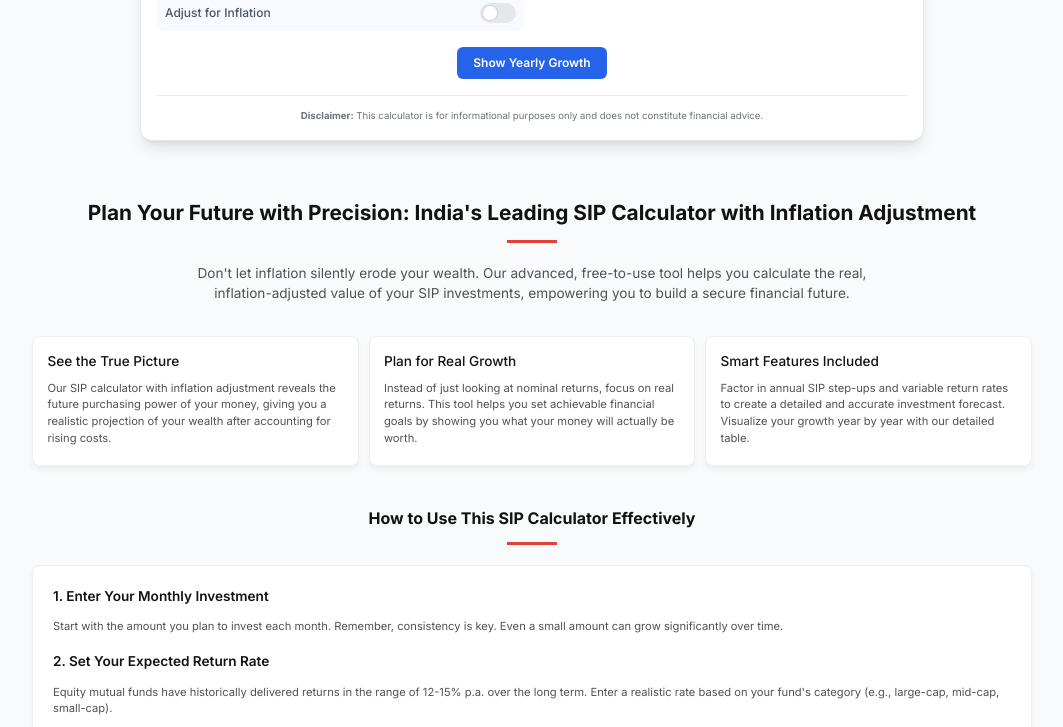
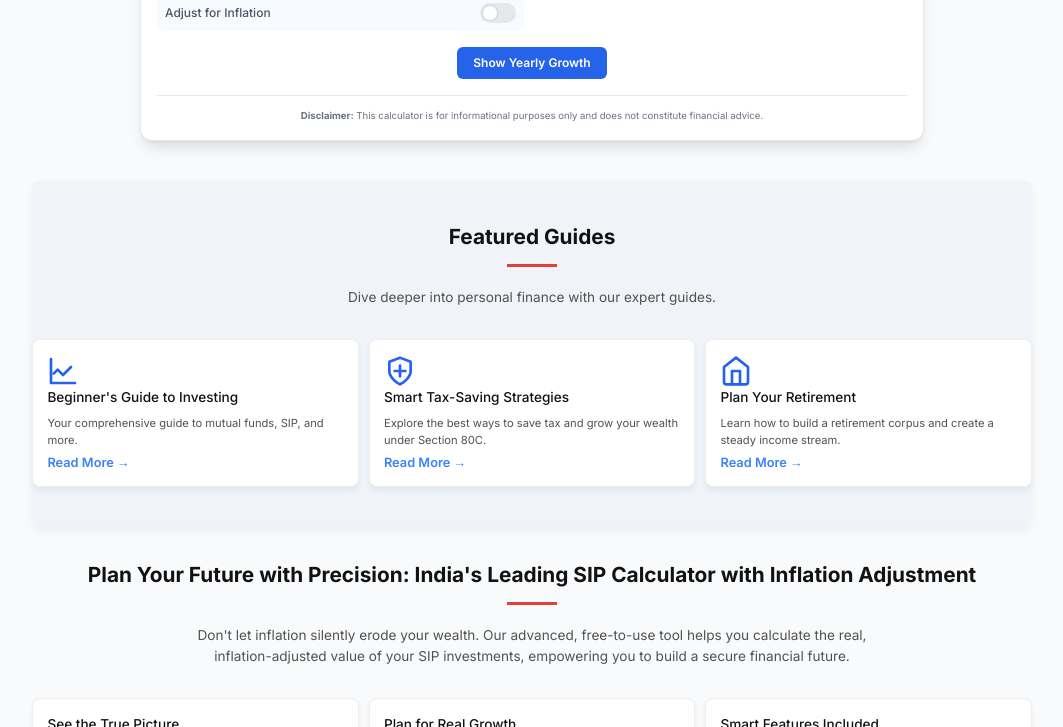
Before and after one commit to toolblaster/Calculator.toolblaster.com, a plain HTML site: page index.html in a window 1280 px wide. Shown: the part 510-1237 px from the top of the page, without its empty margins (108-1171 px from the left). Drawn offline with nearby package versions, Linux system fonts and the light colour scheme; files that its build step writes are made by us from their sources; files whose address does not match are found by name.

Commit message:
Update index.html

```diff
--- a/index.html
+++ b/index.html
@@ -19,6 +19,33 @@
 
     <style>
         .hidden { display: none !important; }
+
+        /* Custom styles for the new guides section */
+        .featured-guides-section {
+            padding: 2.5rem 0;
+            margin: 0 auto;
+            max-width: 1000px;
+            /* Added background to make it stand out */
+            background-color: #f0f4f8;
+            border-radius: 0.5rem;
+            box-shadow: 0 4px 10px rgba(0,0,0,0.05);
+            margin-top: 2rem;
+        }
+
+        /* Additional styling for the links inside the guide cards */
+        .guide-link {
+            font-size: 0.8rem;
+            font-weight: 600;
+            color: #3B82F6; /* Use a brand-like blue */
+            text-decoration: none;
+            margin-top: auto; /* Push the link to the bottom of the card */
+            transition: color 0.3s ease;
+            align-self: flex-start; /* Align link to the left */
+        }
+
+        .guide-link:hover {
+            color: #1D4ED8; /* A darker blue on hover */
+        }
     </style>
     <!-- Updated: JSON-LD Structured Data for both WebPage and FAQPage -->
     <script type="application/ld+json">
@@ -335,6 +362,38 @@
             </div>
         </div>
 
+        <!-- Featured Guides Section - NEW CONTENT ADDED HERE -->
+        <section class="featured-guides-section">
+            <h2 class="section-title">Featured Guides</h2>
+            <p class="section-subtitle">Dive deeper into personal finance with our expert guides.</p>
+            <div class="card-container">
+                <a href="guides.html" class="content-card">
+                    <div class="icon-container">
+                        <svg xmlns="http://www.w3.org/2000/svg" width="32" height="32" viewBox="0 0 24 24" fill="none" stroke="#2563EB" stroke-width="2" stroke-linecap="round" stroke-linejoin="round" class="lucide lucide-line-chart"><path d="M3 3v18h18"/><path d="m18 9-6 6-4-4-3 3"/></svg>
+                    </div>
+                    <h3>Beginner's Guide to Investing</h3>
+                    <p>Your comprehensive guide to mutual funds, SIP, and more.</p>
+                    <span class="guide-link">Read More &rarr;</span>
+                </a>
+                <a href="tax-saving-guide.html" class="content-card">
+                    <div class="icon-container">
+                        <svg xmlns="http://www.w3.org/2000/svg" width="32" height="32" viewBox="0 0 24 24" fill="none" stroke="#2563EB" stroke-width="2" stroke-linecap="round" stroke-linejoin="round" class="lucide lucide-shield-plus"><path d="M12 22s8-4 8-10V5l-8-3-8 3v7c0 6 8 10 8 10"/><path d="M8 12h8"/><path d="M12 8v8"/></svg>
+                    </div>
+                    <h3>Smart Tax-Saving Strategies</h3>
+                    <p>Explore the best ways to save tax and grow your wealth under Section 80C.</p>
+                    <span class="guide-link">Read More &rarr;</span>
+                </a>
+                <a href="retirement-planning-guide.html" class="content-card">
+                    <div class="icon-container">
+                        <svg xmlns="http://www.w3.org/2000/svg" width="32" height="32" viewBox="0 0 24 24" fill="none" stroke="#2563EB" stroke-width="2" stroke-linecap="round" stroke-linejoin="round" class="lucide lucide-home"><path d="m3 9 9-7 9 7v11a2 2 0 0 1-2 2H5a2 2 0 0 1-2-2z"/><polyline points="9 22 9 12 15 12 15 22"/></svg>
+                    </div>
+                    <h3>Plan Your Retirement</h3>
+                    <p>Learn how to build a retirement corpus and create a steady income stream.</p>
+                    <span class="guide-link">Read More &rarr;</span>
+                </a>
+            </div>
+        </section>
+
         <!-- SEO Content Section (Dynamically Loaded) -->
         <section id="dynamic-content-area" class="seo-content"></section>
     </main>
```
